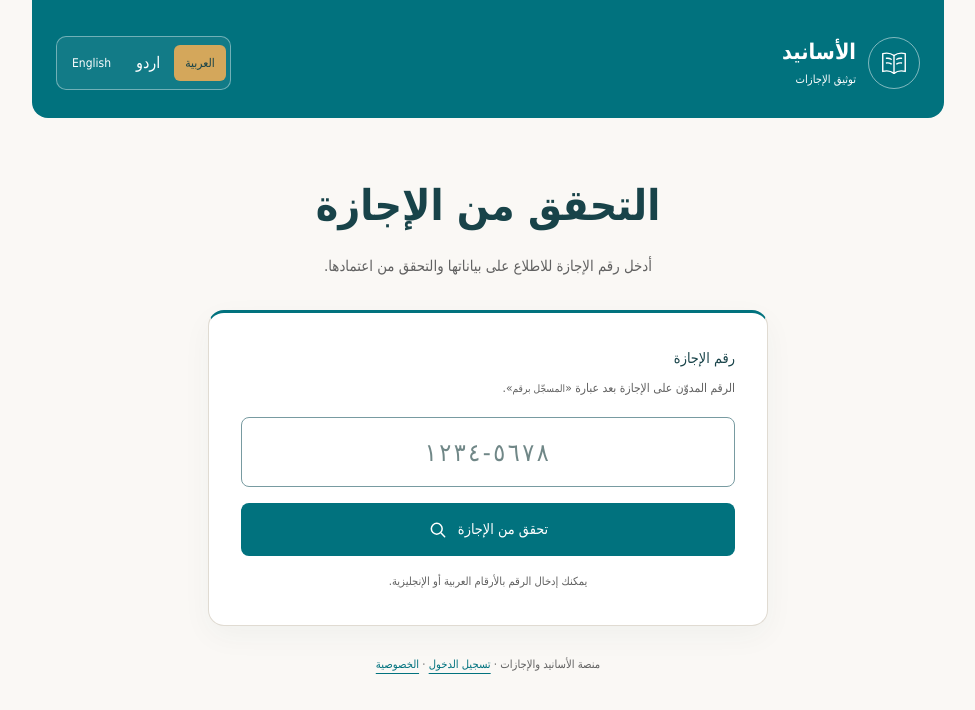
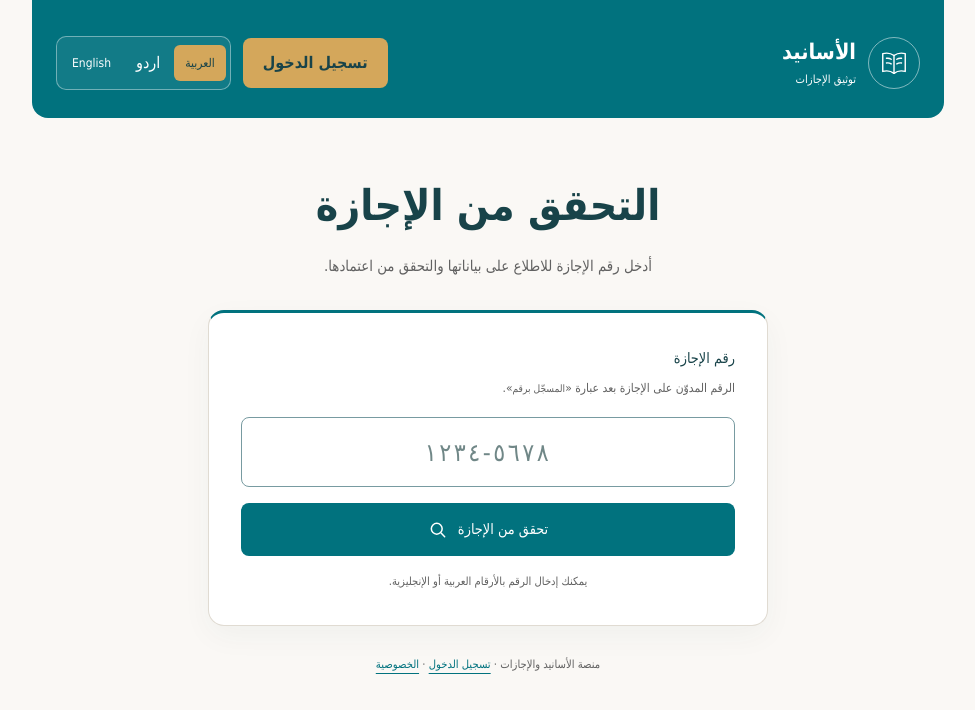
Before and after one commit to Muzakkir-ai/asaneed, a Next.js app: page / in a window 1280 px wide. Shown: the top 710 px of the page, without its empty margins (280-1255 px from the left). Built offline with nearby package versions, Linux system fonts and the light colour scheme; no server answers; a web font is replaced by a local one.

Commit message:
Add homepage login action and fix dark language-button hover

```diff
--- a/app/globals.css
+++ b/app/globals.css
@@ -40,7 +40,7 @@ input::placeholder { color:#708787; opacity:1; }
 button,.button { display:inline-block; background:var(--accent); color:white; border:0; border-radius:8px; padding:12px 24px; font:inherit; margin-top:24px; text-decoration:none; cursor:pointer; }
 .verify-button { width:100%; margin-top:16px; display:flex; align-items:center; justify-content:center; gap:10px; min-height:53px; font-size:.9rem; font-weight:500; }
 .verify-button svg { width:20px; height:20px; stroke:currentColor; stroke-width:1.8; stroke-linecap:round; }
-button:hover:not(:disabled):not(.zite-app button) { background:var(--ink); }
+button:hover:not(:disabled):not(.zite-app button):not(.language-switcher button) { background:var(--ink); }
 button:disabled { opacity:.65; cursor:wait; }
 .input-note { text-align:center; color:var(--muted); font-size:.7rem; margin:15px 0 0; }
 .lookup-message { padding:20px; background:var(--paper); border:1px solid var(--border); border-radius:10px; margin-top:24px; }
@@ -132,3 +132,7 @@ html[lang=ur] .auth-panel p,html[lang=ur] .auth-panel .auth-links,html[lang=ur]
 @media(max-width:480px) { .auth-panel { padding:0; } .auth-brand,.auth-content { padding:24px 20px; } }
 .imported-text { white-space:pre-wrap; overflow-wrap:anywhere; max-height:500px; overflow:auto; }
 .pagination { display:flex; flex-wrap:wrap; gap:22px; justify-content:center; margin-top:28px; }
+
+.site-header-actions { display:flex; flex-wrap:wrap; gap:12px; align-items:center; justify-content:center; }
+.site-header .homepage-login { display:inline-flex; align-items:center; justify-content:center; margin:0; min-height:44px; padding:10px 20px; border-radius:8px; background:var(--gold); color:var(--ink); text-decoration:none; font-weight:600; }
+.site-header .homepage-login:hover { background:#f0d399; color:var(--ink); }
--- a/app/page.tsx
+++ b/app/page.tsx
@@ -6,7 +6,7 @@ export default async function Home() {
  const locale=await getLocale();
  const t=messages[locale];
  return <div className="verification-page">
-  <header className="site-header"><div className="brand"><div className="brand-mark" aria-hidden="true"><svg viewBox="0 0 32 32" fill="none"><path d="M16 8c-4-3-8-3-12-2v19c4-1 8-1 12 2 4-3 8-3 12-2V6c-4-1-8-1-12 2Z"/><path d="M16 8v19M8 11c2-.3 3.5 0 5 1M8 16c2-.3 3.5 0 5 1M19 12c1.5-1 3-1.3 5-1M19 17c1.5-1 3-1.3 5-1"/></svg></div><div><span className="brand-name">{t.brand}</span><span className="brand-subtitle">{t.subtitle}</span></div></div><LanguageSwitcher locale={locale}/></header>
+  <header className="site-header"><div className="brand"><div className="brand-mark" aria-hidden="true"><svg viewBox="0 0 32 32" fill="none"><path d="M16 8c-4-3-8-3-12-2v19c4-1 8-1 12 2 4-3 8-3 12-2V6c-4-1-8-1-12 2Z"/><path d="M16 8v19M8 11c2-.3 3.5 0 5 1M8 16c2-.3 3.5 0 5 1M19 12c1.5-1 3-1.3 5-1M19 17c1.5-1 3-1.3 5-1"/></svg></div><div><span className="brand-name">{t.brand}</span><span className="brand-subtitle">{t.subtitle}</span></div></div><div className="site-header-actions"><a className="homepage-login" href="/login">{t.login}</a><LanguageSwitcher locale={locale}/></div></header>
   <section className="checker-intro"><h1>{t.heading}</h1><p className="intro-description">{t.introduction}</p></section>
   <VerificationForm/>
   <footer className="site-footer">{t.footer} · <a href="/studio">{t.login}</a> · <a href="/privacy">{locale==='ar'?'الخصوصية':locale==='ur'?'رازداری':'Privacy'}</a></footer>
```
Also changed, not shown: 1 other file (tests, documents, lock files or other folders).
